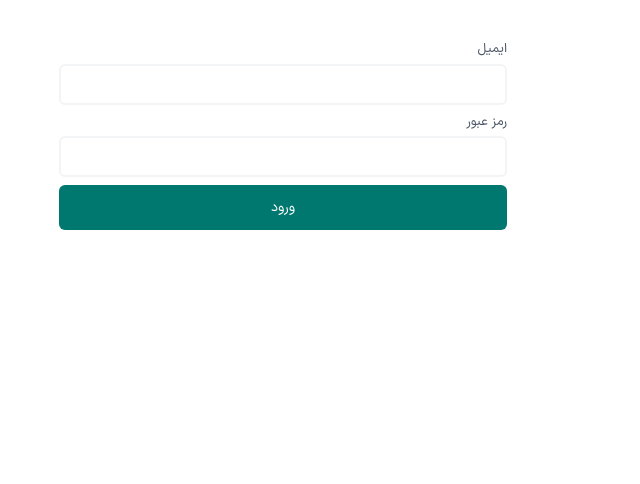
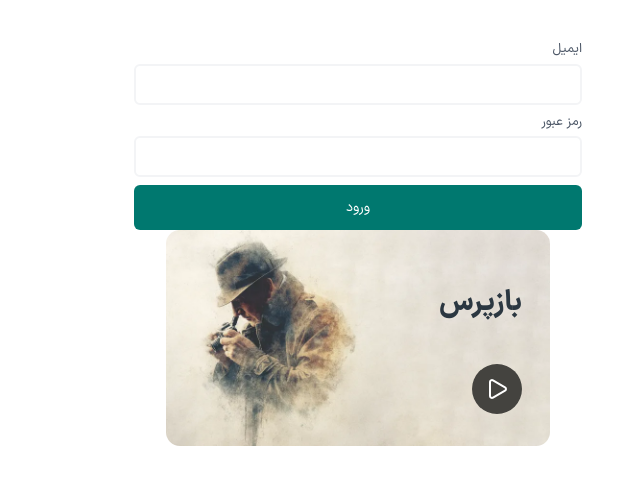
Before and after one commit to mahla-mohamadi/don-frontend, a Next.js app: page / in a window 1280 px wide. Shown: the top 484 px of the page, without its empty margins (392-1032 px from the left). Built offline with nearby package versions, Linux system fonts and the light colour scheme.

Commit message:
game cart1

```diff
--- /dev/null
+++ b/src/app/components/ui/gameCard/card.js
@@ -0,0 +1,19 @@
+import React from 'react'
+import { SVGPlay } from '@/app/svg'
+import Link from 'next/link'
+
+
+export default function Card({img, title}) {
+  return (
+    <div className='w-[30%] max-h-[190px] rounded-[14px] relative mx-auto'>
+        <img className='w-full h-full object-contain  rounded-[14px] ' src={img} alt="" />
+       <div className='absolute top-13 right-7'>
+         <h2 className='font-extrabold text-[28px] text-[#2B3741]'>{title}</h2>
+        <Link href={``} className='w-[50px] h-[50px] rounded-full bg-[#44433f] text-white flex justify-center items-center mt-10'>
+        <SVGPlay />
+        </Link>
+       </div>
+
+    </div>
+  )
+}
--- a/src/app/page.js
+++ b/src/app/page.js
@@ -1,9 +1,11 @@
 'use client';
 import LoginForm from "@/app/components/partials/login-form";
+import Card from "./components/ui/gameCard/card";
 export default function Home() {
   return (
     <div>
         <LoginForm className="max-w-md mx-auto mt-10" />
+        <Card img={"/img/gamecard1.png"} title={"بازپرس"} />
     </div>
   );
 }
--- /dev/null
+++ b/src/app/svg.js
@@ -0,0 +1,19 @@
+export function SVGPlay(props){
+    return (
+    <svg
+      xmlns="http://www.w3.org/2000/svg"
+      width={24}
+      height={24}
+      viewBox="0 0 24 24"
+      fill="none"
+      stroke="currentColor"
+      strokeWidth={2}
+      strokeLinecap="round"
+      strokeLinejoin="round"
+      className="lucide lucide-play-icon lucide-play"
+      {...props}
+    >
+    <path d="M5 5a2 2 0 0 1 3.008-1.728l11.997 6.998a2 2 0 0 1 .003 3.458l-12 7A2 2 0 0 1 5 19z" />
+  </svg>
+);
+}
```
Also changed, not shown: public/img/gamecard1.png (added).
